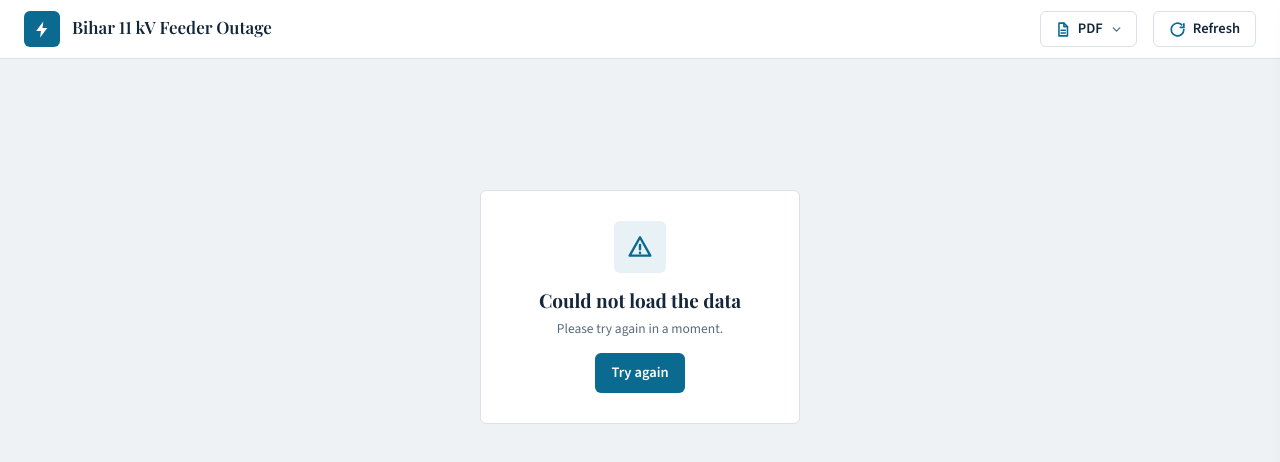
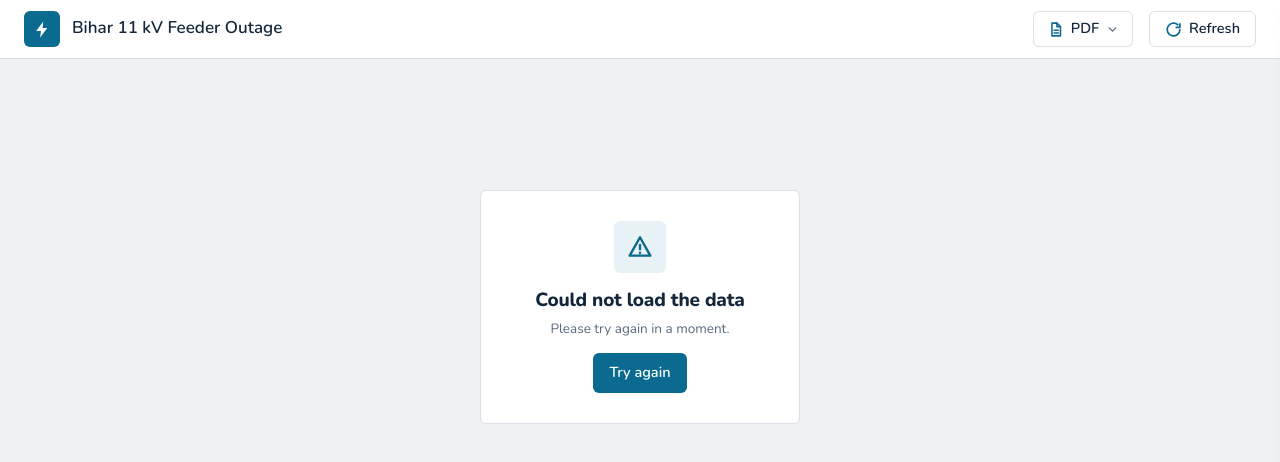
Before and after one commit to mdsbpdcl-hub/BiharFeederOutage, a plain HTML site: page index.html in a window 1280 px wide. Drawn offline with nearby package versions, Linux system fonts and the light colour scheme; no server answers.

Commit message:
Dashboard and update page: one soft rounded font (Nunito) in place of Playfair Display and Source Sans 3
Co-Authored-By: Claude Opus 5.5 <noreply@anthropic.com>
Claude-Session: https://claude.ai/code/session_011RaEJY1HfMT5by4VygoKAn

```diff
--- a/index.html
+++ b/index.html
@@ -6,7 +6,7 @@
 <title>Bihar 11 kV Feeder Outage</title>
 <link rel="preconnect" href="https://fonts.googleapis.com">
 <link rel="preconnect" href="https://fonts.gstatic.com" crossorigin>
-<link href="https://fonts.googleapis.com/css2?family=Playfair+Display:wght@500;600;700&family=Source+Sans+3:wght@400;500;600;700&display=swap" rel="stylesheet">
+<link href="https://fonts.googleapis.com/css2?family=Nunito:wght@400;500;600;700;800&display=swap" rel="stylesheet">
 <style>
 :root{
   color-scheme: light;
@@ -622,9 +622,9 @@ table.st th{background:#f4f7f9}
 .pdfrow{display:flex;flex-wrap:wrap;gap:10px;justify-content:flex-end;margin:-4px 0 14px}
 .pdfrow .pdfgo{margin-left:0}
 
-/* the fonts of the Energy Department Google Site: Playfair Display for titles and headline figures, Source Sans 3 for the rest */
-body{font-family:"Source Sans 3","Segoe UI",system-ui,sans-serif}
-h1,h2,h3,.supval .v,.dialval .v,.kpi .val{font-family:"Playfair Display",Georgia,"Times New Roman",serif;font-variant-numeric:lining-nums tabular-nums;letter-spacing:0}
+/* one soft, rounded font for the whole page */
+body{font-family:"Nunito","Segoe UI",system-ui,sans-serif}
+h1,h2,h3,.supval .v,.dialval .v,.kpi .val{font-family:"Nunito","Segoe UI",system-ui,sans-serif;font-weight:800;font-variant-numeric:lining-nums tabular-nums;letter-spacing:-.01em}
 </style>
 </head>
 <body data-theme="sunrise">
```
Also changed, not shown: update.html (+4 -4 lines).
